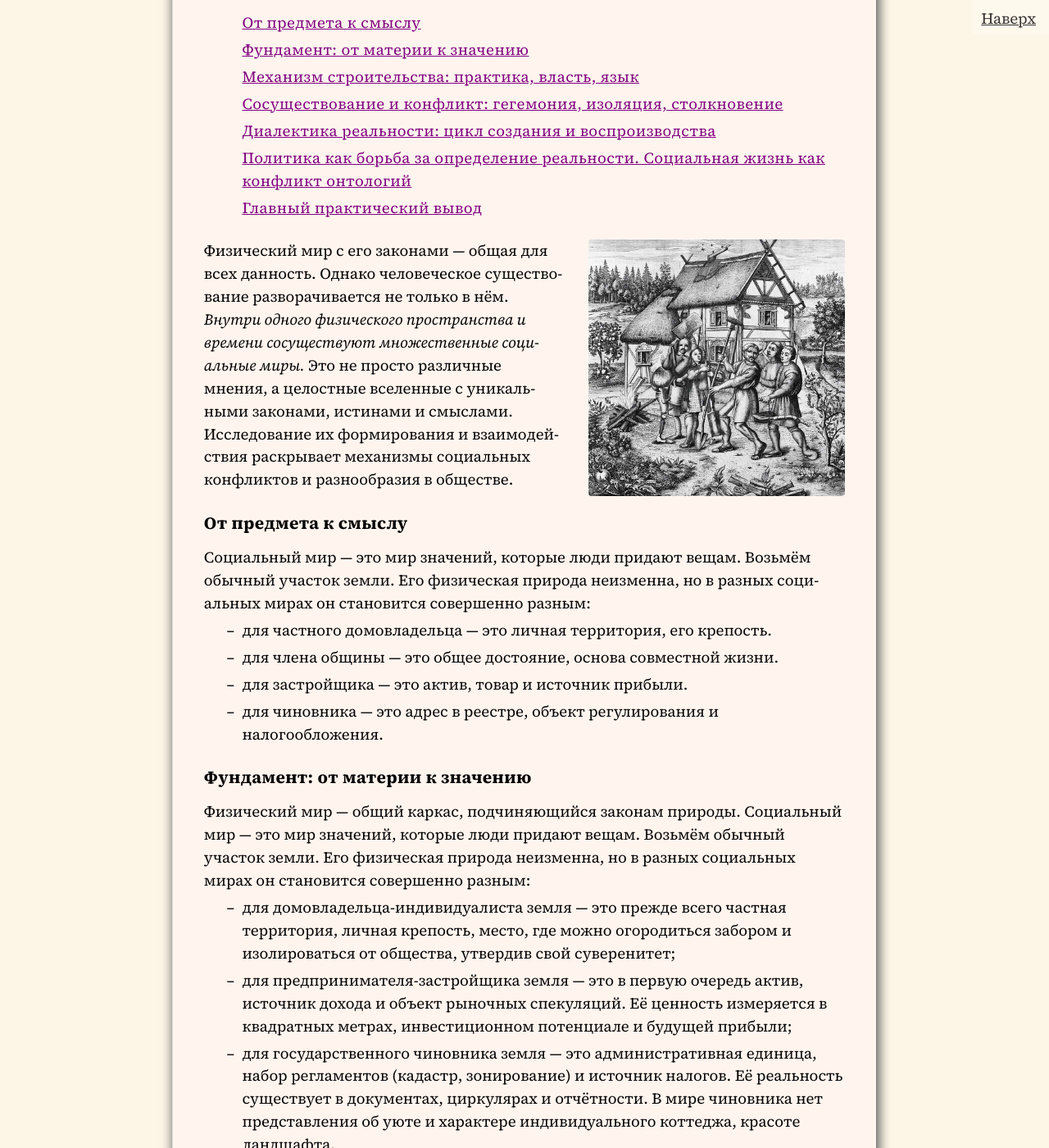
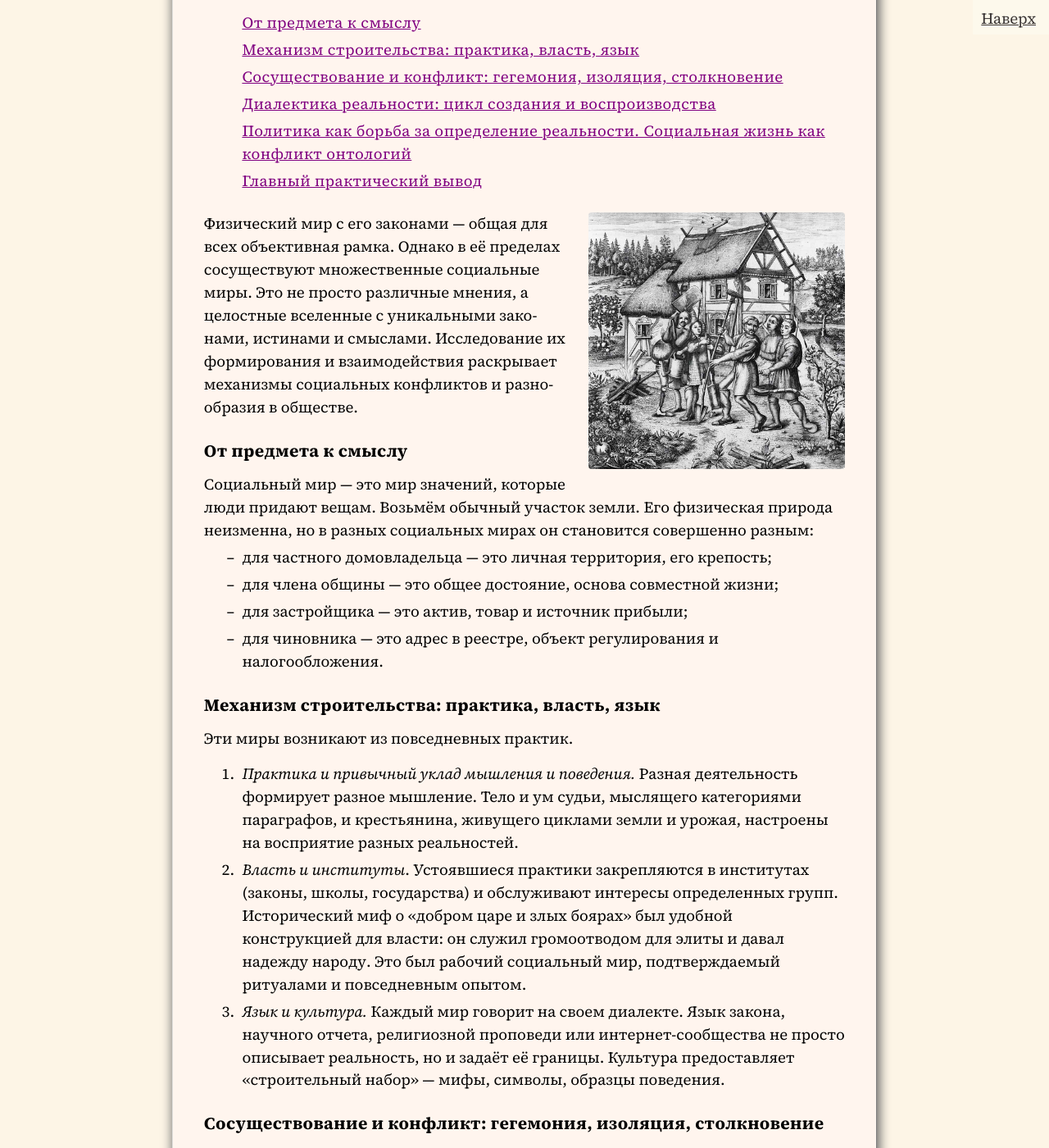
Before and after one commit to SergSi/land-use-art, a Jekyll site: the page built from _posts/2025-12-11-train.md, in a window 1280 px wide and 1400 px high, scrolled down 481 px. Shown: the whole window at 82% size. Built offline with Jekyll 4.4.1, drawn with Linux system fonts in a browser that asks for light colours; some web fonts are replaced; some of the changed text lies outside the part shown.

Commit message:
Update 2025-12-11-train.md

```diff
--- a/_posts/2025-12-11-train.md
+++ b/_posts/2025-12-11-train.md
@@ -9,29 +9,21 @@
 class: mind
 ---
 
-Физический мир с его законами — общая для всех данность. Однако человеческое существование разворачивается не только в нём. *Внутри одного физического пространства и времени сосуществуют множественные социальные миры.* Это не просто различные мнения, а целостные вселенные с уникальными законами, истинами и смыслами. Исследование их формирования и взаимодействия раскрывает механизмы социальных конфликтов и разнообразия в обществе.
+Физический мир с его законами — общая для всех объективная рамка. Однако в её пределах сосуществуют множественные социальные миры. Это не просто различные мнения, а целостные вселенные с уникальными законами, истинами и смыслами. Исследование их формирования и взаимодействия раскрывает механизмы социальных конфликтов и разнообразия в обществе.
 
 ### От предмета к смыслу
 
 Социальный мир — это мир значений, которые люди придают вещам. Возьмём обычный участок земли. Его физическая природа неизменна, но в разных социальных мирах он становится совершенно разным:
 
-*   для частного домовладельца — это личная территория, его крепость.
-*   для члена общины — это общее достояние, основа совместной жизни.
-*   для застройщика — это актив, товар и источник прибыли.
+*   для частного домовладельца — это личная территория, его крепость;
+*   для члена общины — это общее достояние, основа совместной жизни;
+*   для застройщика — это актив, товар и источник прибыли;
 *   для чиновника — это адрес в реестре, объект регулирования и налогообложения.
-
-### Фундамент: от материи к значению
-
-Физический мир — общий каркас, подчиняющийся законам природы. Социальный мир — это мир значений, которые люди придают вещам. Возьмём обычный участок земли. Его физическая природа неизменна, но в разных социальных мирах он становится совершенно разным:
-
-- для домовладельца-индивидуалиста земля — это прежде всего частная территория, личная крепость, место, где можно огородиться забором и изолироваться от общества, утвердив свой суверенитет;
-- для предпринимателя-застройщика земля — это в первую очередь актив, источник дохода и объект рыночных спекуляций. Её ценность измеряется в квадратных метрах, инвестиционном потенциале и будущей прибыли;
-- для государственного чиновника земля — это административная единица, набор регламентов (кадастр, зонирование) и источник налогов. Её реальность существует в документах, циркулярах и отчётности. В мире чиновника нет представления об уюте и характере индивидуального коттеджа, красоте ландшафта.
 
 ### Механизм строительства: практика, власть, язык
 
 Эти миры возникают из повседневных практик.
-1.  *Практика и привычный уклад мышления и поведения.* Разная деятельность формирует разное мышление. Тело и ум судьи, мыслящего категориями параграфов, и крестьянина, чувствующего землю и урожай, изначально настроены на разные реальности.
+1.  *Практика и привычный уклад мышления и поведения.* Разная деятельность формирует разное мышление. Тело и ум судьи, мыслящего категориями параграфов, и крестьянина, живущего циклами земли и урожая, настроены на восприятие разных реальностей.
 2.  *Власть и институты*. Устоявшиеся практики закрепляются в институтах (законы, школы, государства) и обслуживают интересы определенных групп. Исторический миф о «добром царе и злых боярах» был удобной конструкцией для власти: он служил громоотводом для элиты и давал надежду народу. Это был рабочий социальный мир, подтверждаемый ритуалами и повседневным опытом.
 3.  *Язык и культура.* Каждый мир говорит на своем диалекте. Язык закона, научного отчета, религиозной проповеди или интернет-сообщества  не просто описывает реальность, но и задаёт её границы. Культура предоставляет «строительный набор» — мифы, символы, образцы поведения.
 
@@ -39,14 +31,14 @@
 
 Разные миры уживаются в одном физическом пространстве через несколько моделей:
 *   *Гегемония*: один мир становится главным, его правила объявляются «нормой» и закрепляются силой государства, навязываются через образование, средства массовой информации. Он задает официальную картину реальности.
-*   *Изоляция (архипелаг):* миры живут параллельно, почти не пересекаясь минимизируя контакты (например, мир, ограждённый догматами, и мир, открытый столкновению разных взглядов).
-*   *Конфликт:* когда миры сталкиваются в борьбе за ресурсы или право определять истину, происходит социальный взрыв. То, что для одних — «восстановление справедливости», для других — «мятеж и беспорядки».
+*   *Изоляция (архипелаг):* миры существуют параллельно, минимально контактируя друг с другом (например, профессиональные субкультуры, говорящие на непонятном для непосвящённых языке).
+*   *Столкновение:* когда миры сталкиваются в борьбе за ресурсы или право определять истину, происходит социальный взрыв. То, что для одних — «восстановление справедливости», для других — «мятеж и беспорядки».
 
 ### Диалектика реальности: цикл создания и воспроизводства
 
-Процесс создания социального мира носит циклический характер:
+Но как эти миры возникают и меняются? Их динамика подчиняется диалектическому циклу:
 1.  *Опредмечивание*: люди в совместной деятельности создают правила, идеи, институты.
-2.  *Освоение:* следующие поколения усваивают эти конструкции через социализацию как данность, как «единственно возможный мир».
+2.  *Освоение:* следующие поколения через социализацию (образование, язык, ритуалы) усваивают эти конструкции как объективную данность, «естественный порядок вещей».
 3.  *Воспроизводство или трансформация:* действуя в рамках этих схем, люди мир воспроизводят. Но в кризисах — могут оспорить и трансформировать, создавая новые социальные миры.
 
 ### Политика как борьба за определение реальности. Социальная жизнь как конфликт онтологий
@@ -55,12 +47,12 @@
 
 Суть политического и культурного процесса — в постоянном взаимодействии, переговорах и борьбе между этими вселенными.
 
-То, что в спокойные времена кажется незыблемым порядком, часто является временным результатом прошлых конфликтов и договорённостей. Поэтому серьёзная критика (экологическая, экономическая) — это не просто «иное мнение», а голос альтернативного мира, предлагающего пересмотреть основы.
+При этом то, что в спокойные времена кажется незыблемым порядком, часто является временным результатом прошлых конфликтов и договорённостей. Поэтому серьёзная критика (экологическая, экономическая) — это не просто «иное мнение», а голос альтернативного мира, предлагающего пересмотреть основы.
 
 Следовательно, политика в её глубинном смысле — это не борьба за ресурсы внутри единого мира, а битва за картину мира, за право определять, что является реальным, истинным и значимым. Физический мир един, но человеческий опыт разворачивается в архипелаге смыслов, а история общества предстаёт как драма столкновения, создания и смены социальных космосов.
 
 ### Главный практический вывод
 
-Когда вы в следующий раз окажетесь в жарком споре, сделайте паузу. Вместо того чтобы в сотый раз доказывать свою правоту, спросите себя (а лучше — оппонента): *«А в каком мире для тебя существует эта вещь? Что она для тебя на самом деле значит?»*
+Когда вы в следующий раз окажетесь в жарком споре, сделайте паузу. Прежде чем доказывать свою картину мира, попробуйте узнать картину мира оппонента. Спросите себя (а лучше — оппонента): *«В каком мире, с какими правилами и смыслами, для тебя существует то, о чём мы спорим?»*
 
-Этот простой вопрос не всегда разрешит конфликт, но он снимет накал конфликта, переведя диалог с уровня «ты дурак» на уровень «мы живём в разных вселенных, давай попробуем понять друг друга». Это и есть первый шаг из хаоса столкновения — к взаимодействию социальных космосов.
+Этот простой вопрос не всегда приведёт к согласию, но он способен снизить накал, переведя диалог с уровня «ты дурак» на уровень «мы живём в разных вселенных, давай попробуем понять мотивы действий друг друга». С этого начинается не победа одной вселенной над другой, а наведение мостов между социальными космосами.
```
